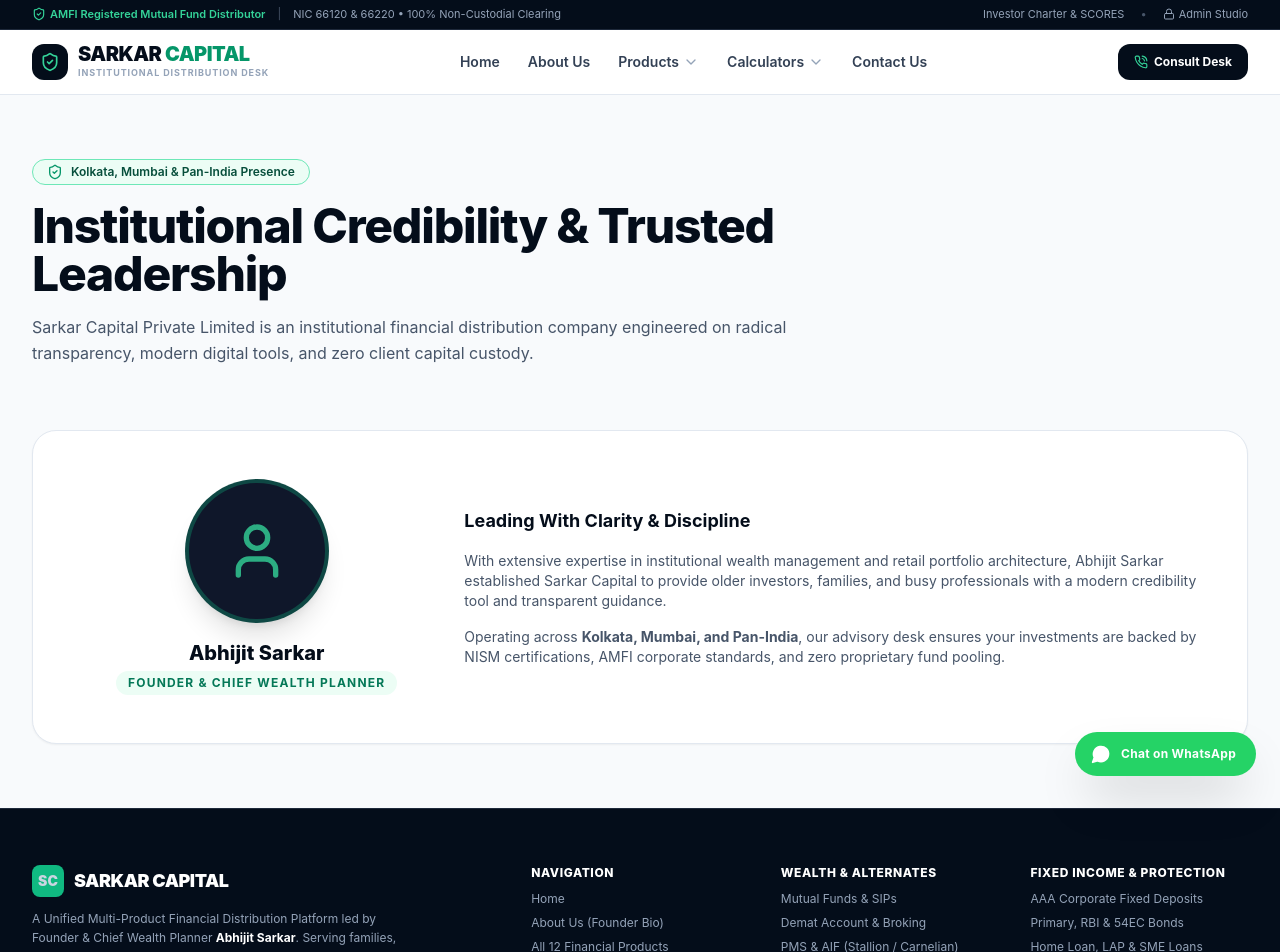
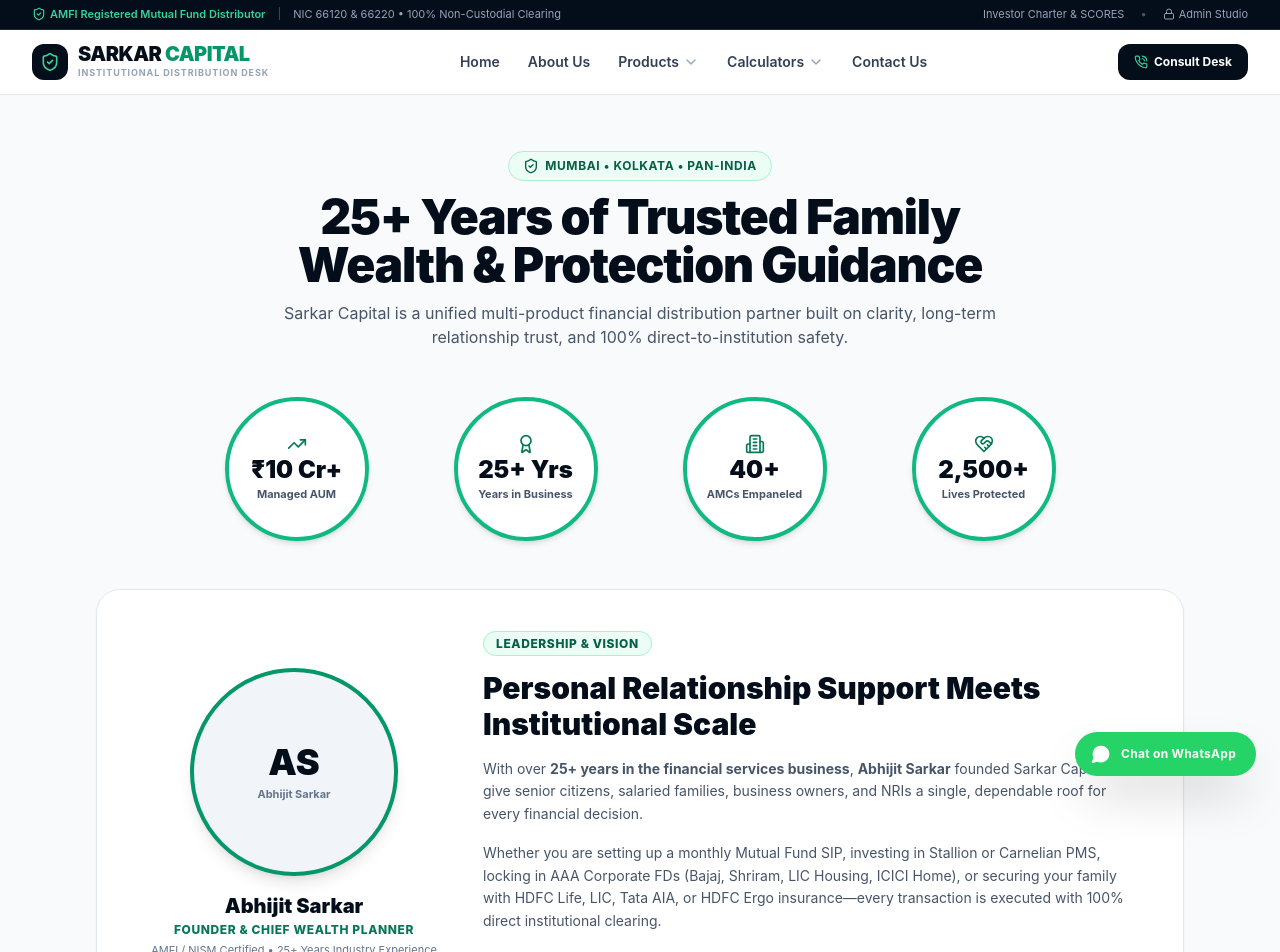
Before and after one commit to jayshah292/Sarkar-Capital, a Next.js app: page /about in a window 1280 px wide. Shown: the top 952 px of the page. Built offline with nearby package versions, Linux system fonts and the light colour scheme; no server answers; the database is empty.

Commit message:
Refactor AboutPage to use async data fetching

```diff
--- a/src/app/about/page.tsx
+++ b/src/app/about/page.tsx
@@ -1,79 +1,135 @@
-"use client";
+import Link from "next/link";
+import PartnerRail from "@/components/PartnerRail";
+import { supabase } from "@/lib/supabase";
+import { ShieldCheck, Award, TrendingUp, Building2, HeartHandshake, ArrowRight } from "lucide-react";
 
-import { useEffect, useState } from "react";
-import { Award, Building2, CheckCircle2, ShieldCheck, User } from "lucide-react";
-import Image from "next/image";
-import { supabase } from "@/lib/supabase";
+export const revalidate = 0;
 
-export default function AboutPage() {
-  const [content, setContent] = useState<Record<string, string>>({
-    about_hero_title: "Institutional Credibility & Trusted Leadership",
-    about_hero_subtitle:
-      "Sarkar Capital Private Limited is an institutional financial distribution company engineered on radical transparency, modern digital tools, and zero client capital custody.",
-    abhijit_photo_url: "",
+async function getSiteContent() {
+  try {
+    const { data } = await supabase.from("site_content").select("key, value");
+    const map: Record<string, string> = {};
+    if (data) {
+      data.forEach((row: { key: string; value: string }) => {
+        map[row.key] = row.value;
       });
-
-  useEffect(() => {
-    async function loadContent() {
-      const { data } = await supabase.from("site_content").select("*");
-      if (data && data.length > 0) {
-        const mapped: Record<string, string> = {};
-        data.forEach((row: { key: string; value: string }) => {
-          mapped[row.key] = row.value;
-        });
-        setContent((prev) => ({ ...prev, ...mapped }));
+    }
+    return map;
+  } catch {
+    return {};
   }
 }
-    loadContent();
-  }, []);
+
+export default async function AboutPage() {
+  const c = await getSiteContent();
+  const founderPhoto = c.founder_photo_url || "";
+
+  const stats = [
+    { value: "₹10 Cr+", label: "Managed AUM", icon: TrendingUp },
+    { value: "25+ Yrs", label: "Years in Business", icon: Award },
+    { value: "40+", label: "AMCs Empaneled", icon: Building2 },
+    { value: "2,500+", label: "Lives Protected", icon: HeartHandshake },
+  ];
 
   return (
-    <div className="max-w-7xl mx-auto px-4 sm:px-6 lg:px-8 py-16 space-y-16">
+    <div className="space-y-0">
+      <section className="bg-slate-50 py-14 border-b border-slate-200">
+        <div className="max-w-6xl mx-auto px-4 sm:px-6 lg:px-8 space-y-12">
           {/* Header */}
-      <div className="max-w-3xl space-y-4">
-        <div className="inline-flex items-center gap-2 rounded-full border border-emerald-300 bg-emerald-50 px-3.5 py-1 text-xs font-semibold text-emerald-900">
-          <ShieldCheck className="h-4 w-4 text-emerald-600" /> Kolkata, Mumbai &amp; Pan-India Presence
+          <div className="text-center max-w-3xl mx-auto space-y-3">
+            <div className="inline-flex items-center gap-1.5 text-xs font-bold uppercase tracking-wider text-emerald-800 bg-emerald-50 px-3.5 py-1.5 rounded-full border border-emerald-200">
+              <ShieldCheck className="w-4 h-4" /> Mumbai • Kolkata • Pan-India
             </div>
-        <h1 className="text-3xl sm:text-5xl font-extrabold text-navy-900 tracking-tight">
-          {content.about_hero_title}
+            <h1 className="text-3xl sm:text-5xl font-black text-navy-900 tracking-tight">
+              25+ Years of Trusted Family Wealth &amp; Protection Guidance
             </h1>
-        <p className="text-base text-slate-600 leading-relaxed">
-          {content.about_hero_subtitle}
+            <p className="text-sm sm:text-base text-slate-600 leading-relaxed">
+              Sarkar Capital is a unified multi-product financial distribution partner built on clarity, long-term relationship trust, and 100% direct-to-institution safety.
             </p>
           </div>
 
-      {/* Founder Profile Card */}
-      <section className="bg-white rounded-3xl border border-slate-200 p-8 sm:p-12 shadow-sm grid grid-cols-1 lg:grid-cols-12 gap-8 items-center">
-        <div className="lg:col-span-4 flex flex-col items-center text-center space-y-4">
-          <div className="relative w-36 h-36 rounded-full overflow-hidden bg-slate-900 text-emerald-400 flex items-center justify-center shadow-xl border-4 border-emerald-500/30">
-            {content.abhijit_photo_url ? (
+          {/* Highlighted Circular Stat Rings */}
+          <div className="grid grid-cols-2 sm:grid-cols-4 gap-5 max-w-4xl mx-auto">
+            {stats.map((st, i) => {
+              const Icon = st.icon;
+              return (
+                <div key={i} className="flex flex-col items-center">
+                  <div className="w-36 h-36 rounded-full bg-white border-4 border-emerald-500 shadow-md flex flex-col items-center justify-center p-4 text-center">
+                    <Icon className="w-5 h-5 text-emerald-700 mb-1" />
+                    <span className="text-2xl font-black text-navy-900 leading-none">
+                      {st.value}
+                    </span>
+                    <span className="text-[11px] font-bold text-slate-600 mt-1">
+                      {st.label}
+                    </span>
+                  </div>
+                </div>
+              );
+            })}
+          </div>
+
+          {/* Founder Profile Card: Abhijit Sarkar */}
+          <div className="bg-white rounded-3xl p-6 sm:p-10 border border-slate-200 shadow-sm grid grid-cols-1 md:grid-cols-12 gap-8 items-center">
+            <div className="md:col-span-4 flex flex-col items-center text-center">
+              <div className="w-44 h-44 sm:w-52 sm:h-52 rounded-full border-4 border-emerald-600 overflow-hidden bg-slate-100 shadow-lg flex items-center justify-center">
+                {founderPhoto ? (
                   <img
-                src={content.abhijit_photo_url}
+                    src={founderPhoto}
                     alt="Abhijit Sarkar - Founder & Chief Wealth Planner"
                     className="w-full h-full object-cover"
                   />
                 ) : (
-              <User className="w-16 h-16 text-emerald-400/80 absolute" />
+                  <div className="text-center p-4">
+                    <span className="text-4xl font-black text-navy-900 block">AS</span>
+                    <span className="text-[11px] font-bold text-slate-500 mt-1 block">
+                      Abhijit Sarkar
+                    </span>
+                  </div>
                 )}
               </div>
-          <div>
-            <h3 className="text-xl font-extrabold text-navy-900">Abhijit Sarkar</h3>
-            <span className="text-xs font-bold uppercase tracking-widest text-emerald-700 bg-emerald-50 px-3 py-1 rounded-full inline-block mt-1">
+              <h2 className="text-xl font-black text-navy-900 mt-4">Abhijit Sarkar</h2>
+              <p className="text-xs font-extrabold uppercase tracking-wider text-emerald-700 mt-0.5">
                 Founder &amp; Chief Wealth Planner
+              </p>
+              <p className="text-[11px] text-slate-500 mt-1">
+                AMFI / NISM Certified • 25+ Years Industry Experience
+              </p>
+            </div>
+
+            <div className="md:col-span-8 space-y-4">
+              <span className="text-xs font-extrabold uppercase tracking-wider text-emerald-800 bg-emerald-50 px-3 py-1 rounded-full border border-emerald-200">
+                Leadership &amp; Vision
               </span>
+              <h3 className="text-2xl sm:text-3xl font-black text-navy-900">
+                Personal Relationship Support Meets Institutional Scale
+              </h3>
+              <p className="text-sm text-slate-600 leading-relaxed">
+                With over <strong>25+ years in the financial services business</strong>,{" "}
+                <strong>Abhijit Sarkar</strong> founded Sarkar Capital to give senior citizens, salaried families, business owners, and NRIs a single, dependable roof for every financial decision.
+              </p>
+              <p className="text-sm text-slate-600 leading-relaxed">
+                Whether you are setting up a monthly Mutual Fund SIP, investing in Stallion or Carnelian PMS, locking in AAA Corporate FDs (Bajaj, Shriram, LIC Housing, ICICI Home), or securing your family with HDFC Life, LIC, Tata AIA, or HDFC Ergo insurance—every transaction is executed with 100% direct institutional clearing.
+              </p>
+              <div className="pt-2 flex flex-wrap gap-3">
+                <Link
+                  href="/contact"
+                  className="bg-emerald-600 hover:bg-emerald-700 text-white text-xs font-extrabold px-5 py-3 rounded-xl transition inline-flex items-center gap-1.5"
+                >
+                  Schedule a Call With Abhijit Sarkar <ArrowRight className="w-4 h-4" />
+                </Link>
+                <Link
+                  href="/services"
+                  className="bg-slate-100 hover:bg-slate-200 text-navy-900 text-xs font-bold px-5 py-3 rounded-xl transition"
+                >
+                  Explore All 12 Products
+                </Link>
               </div>
             </div>
-
-        <div className="lg:col-span-8 space-y-4 text-xs sm:text-sm text-slate-600 leading-relaxed">
-          <h4 className="text-lg font-bold text-navy-900">Leading With Clarity &amp; Discipline</h4>
-          <p>
-            With extensive expertise in institutional wealth management and retail portfolio architecture, Abhijit Sarkar established Sarkar Capital to provide older investors, families, and busy professionals with a modern credibility tool and transparent guidance.
-          </p>
-          <p>
-            Operating across <strong>Kolkata, Mumbai, and Pan-India</strong>, our advisory desk ensures your investments are backed by NISM certifications, AMFI corporate standards, and zero proprietary fund pooling.
-          </p>
+          </div>
         </div>
       </section>
+
+      <PartnerRail />
     </div>
   );
 }
```
Lines whose indentation alone changed are shown as unchanged.
